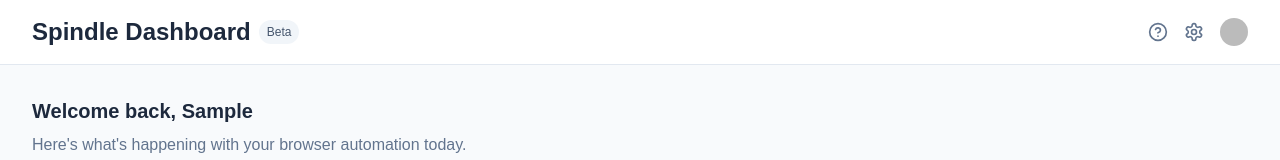
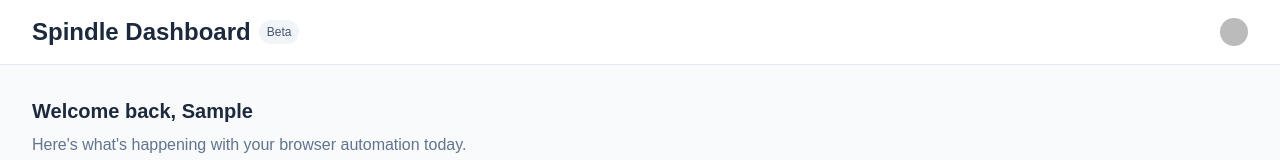
Before and after one commit to hannanshah2004/Spindle, a Next.js app: page /dashboard in a window 1280 px wide. Shown: the top 160 px of the page. Built offline with nearby package versions, Linux system fonts and the light colour scheme; no server answers; sample sign-in values are in the browser's storage; some icons are missing.

Commit message:
took out the question mark and settings button from dashboard

```diff
--- a/app/dashboard/page.tsx
+++ b/app/dashboard/page.tsx
@@ -36,12 +36,6 @@ export default async function Dashboard() {
             <span className="bg-slate-100 text-slate-600 text-xs px-2 py-1 rounded-full">Beta</span>
           </div>
           <div className="flex items-center gap-4">
-            <button className="text-slate-500 hover:text-slate-700 transition-colors">
-              <HelpCircle className="h-5 w-5" />
-            </button>
-            <button className="text-slate-500 hover:text-slate-700 transition-colors">
-              <Settings className="h-5 w-5" />
-            </button>
             <UserButton afterSignOutUrl="/" />
           </div>
         </div>
```
